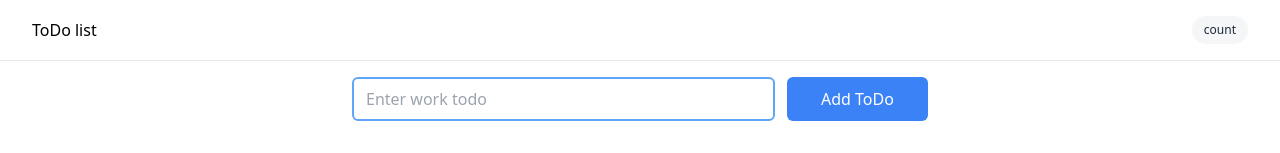
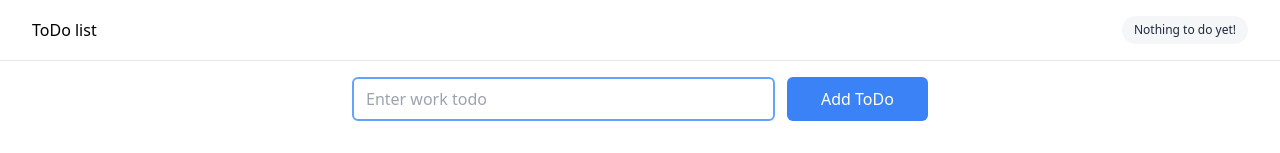
Before and after one commit to alihatampouri/todo-list, a React (Create React App) app: page / in a window 1280 px wide. Shown: the top 153 px of the page. Built offline with nearby package versions, Linux system fonts and the light colour scheme.

Commit message:
Display the todo status message in navbar

```diff
--- a/src/components/Navbar/Navbar.jsx
+++ b/src/components/Navbar/Navbar.jsx
@@ -1,4 +1,24 @@
+import { useTodos } from "../Providers/TodosProvider";
+
 const Navbar = () => {
+  const todos = useTodos();
+
+  const todosCount = todos.length;
+  const completedCount = todos.filter((todo) => todo.isCompleted).length;
+
+  const doneMsg = () => {
+    if (todosCount) {
+      if (completedCount) {
+        if (todosCount === completedCount) {
+          return `Well done, you have done everything`;
+        }
+        return `Excellent, ${completedCount} of ${todosCount} tasks are done`;
+      }
+      return `Still ${todosCount} tasks left to do`;
+    }
+    return "Nothing to do yet!";
+  };
+
   return (
     <header className="backdrop-blur flex-none lg:border-b sticky top-0 z-50">
       <div className="max-w-8xl mx-auto">
@@ -7,7 +27,7 @@ const Navbar = () => {
             <h1 className="flex-none md:w-auto mr-3">ToDo list</h1>
             <div className="lg:flex ml-auto">
               <div className="cursor-default bg-slate-400/10 hover:bg-slate-400/20 items-center leading-5 px-3 py-1 rounded-full text-xs text-slate-800">
-                count
+                {doneMsg()}
               </div>
             </div>
           </div>
```
